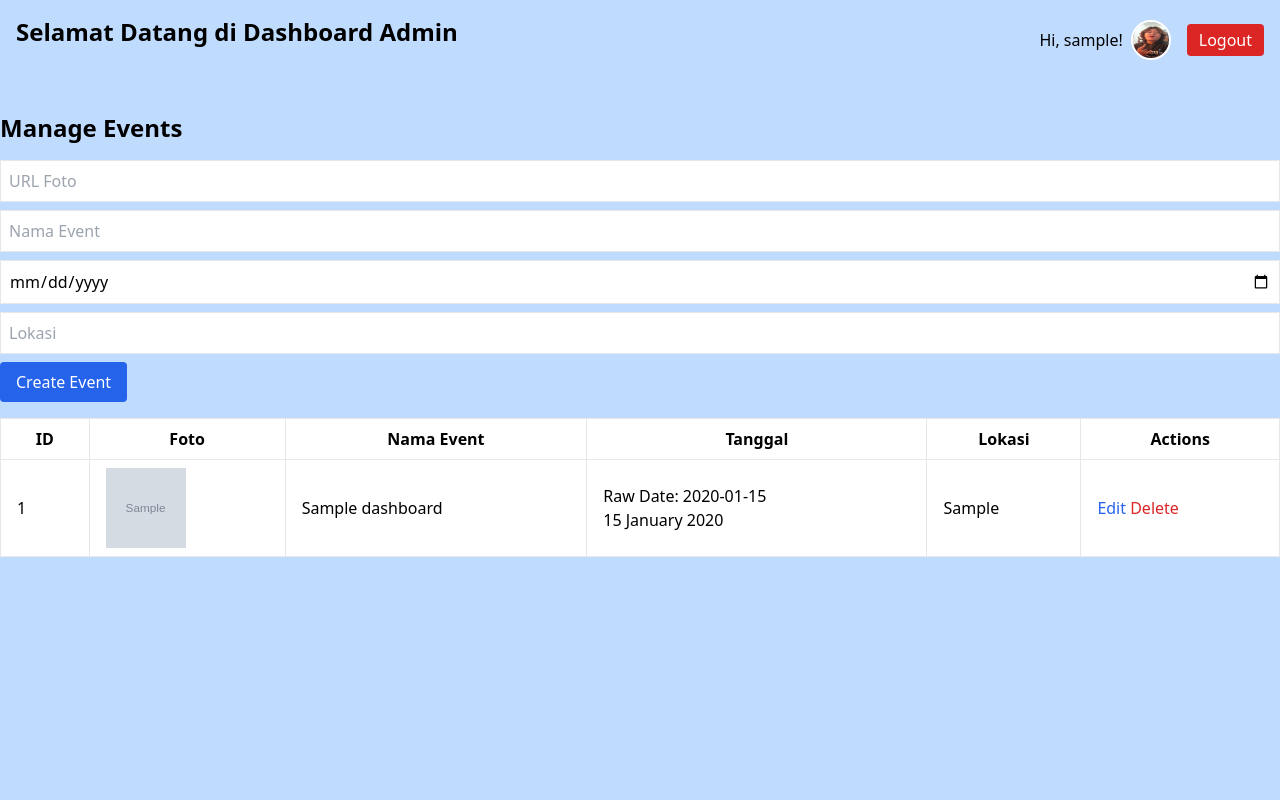
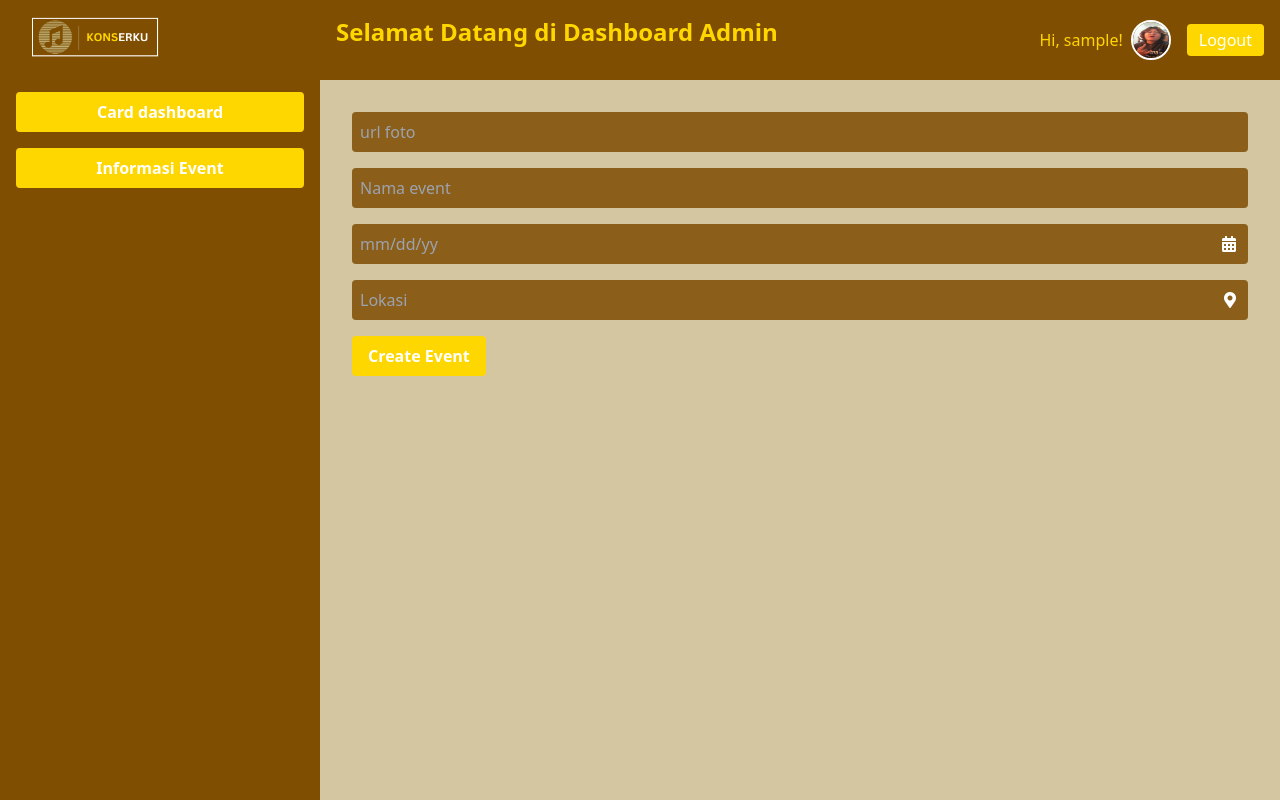
Before and after one commit to stfth04/konserku, a PHP site: page /admin.php in a window 1280 px wide. Run offline with PHP 8.4, Linux system fonts and the light colour scheme; the visitor is signed in with stand-in values (Sample User, id 1); tables that the repository leaves empty hold one stand-in row (values such as "Sample post"); grey boxes marked "Sample" are stand-in pictures; some libraries are stand-ins or nearby versions.

Commit message:
event.php

```diff
--- /dev/null
+++ b/admin/admin.js
@@ -0,0 +1,18 @@
+// ini untuk js nya bagian contener di sebelah kiri
+document
+  .getElementById("card-dashboard-btn")
+  .addEventListener("click", function () {
+    document
+      .getElementById("card-dashboard-content")
+      .classList.remove("hidden");
+    document.getElementById("informasi-event-content").classList.add("hidden");
+  });
+
+document
+  .getElementById("informasi-event-btn")
+  .addEventListener("click", function () {
+    document.getElementById("card-dashboard-content").classList.add("hidden");
+    document
+      .getElementById("informasi-event-content")
+      .classList.remove("hidden");
+  });
--- a/admin/admin.php
+++ b/admin/admin.php
@@ -37,76 +37,93 @@ $stmt = $pdo->query("SELECT * FROM card_dashboard");
 $events = $stmt->fetchAll();
 ?>
 
-<!DOCTYPE html>
-<html lang="id">
+<html lang="en">
  <head>
-    <meta charset="utf-8" />
-    <meta content="width=device-width, initial-scale=1.0" name="viewport" />
-    <title>Dashboard Admin - Konserku.id</title>
-    <link href="https://cdn.jsdelivr.net/npm/tailwindcss@2.2.19/dist/tailwind.min.css" rel="stylesheet" />
+  <meta charset="utf-8"/>
+  <meta content="width=device-width, initial-scale=1.0" name="viewport"/>
+  <title>
+   Admin
+  </title>
+  <script src="https://cdn.tailwindcss.com">
+  </script>
+  <link href="https://cdnjs.cloudflare.com/ajax/libs/font-awesome/5.15.3/css/all.min.css" rel="stylesheet"/>
  </head>
-<body class="bg-blue-200">
-    <nav class="bg-blue p-4 flex justify-between items-center">
+ <body class="bg-[#d3c6a1]">
+  <div class="flex h-screen">
+   <!-- Sidebar -->
+   <div class="bg-[#804E00] w-1/4 p-4">
+    <div class="flex items-center mb-8">
+     <img alt="Logo" class="mr-2" height="50" src="lgo.png" width="55%"/>
+    </div>
+    <nav class="flex flex-col space-y-4">
+     <button class="bg-[#ffd700] text-[#ffffff] font-bold py-2 px-4 rounded" id="card-dashboard-btn">
+      Card dashboard
+     </button>
+     <button class="bg-[#ffd700] text-[#ffffff] font-bold py-2 px-4 rounded" id="informasi-event-btn">
+      Informasi Event
+     </button>
+    </nav>
+   </div>
+   <!-- Main Content -->
+   <div class="flex-1">
+    <!-- Navbar -->
+    <div class="bg-[#804E00] p-4 flex justify-between items-center">
+    <h1 class="text-2xl text-[#ffd700] font-bold mb-4">Selamat Datang di Dashboard Admin</h1>
     <div class="flex items-center">
-            <h1 class="text-2xl font-bold mb-4">Selamat Datang di Dashboard Admin</h1>
+        <span class="text-[#ffd700] mr-2">
+        Hi, <?= isset($_SESSION['username']) ? htmlspecialchars($_SESSION['username']) : 'Admin'; ?>!
+        </span>
+        <img src="ara.jpeg" alt="Profile Picture" class="h-10 w-10 rounded-full border-2 border-white" />
+        <a href="konser/event.php" class="text-white ml-4 bg-[#ffd700] px-3 py-1 rounded hover:bg-[#ffd700]">Logout</a>
         </div>
-        <div class="flex items-center">
-            <span class="text-[#000000] mr-2">Hi, <?= htmlspecialchars($_SESSION['username']); ?>!</span>
-            <img src="ara.jpeg" alt="Profile Picture" class="h-10 w-10 rounded-full border-2 border-white" />
-            <a href="konser/event.php" class="text-white ml-4 bg-red-600 px-3 py-1 rounded hover:bg-red-700">Logout</a>
         </div>
-    </nav>
-    <div class="container mx-auto mt-8">
-        <h2 class="text-2xl font-bold mb-4">Manage Events</h2>
-        <!-- Form untuk menambah atau mengedit event -->
-        <form method="POST" class="mb-4">
-        <input type="hidden" name="id_card" value="<?= isset($event) ? $event['id_card'] : '' ?>">
-            <input type="text" name="foto_card" placeholder="URL Foto" required class="border p-2 mb-2 w-full" value="<?= isset($event) ? $event['foto_card'] : '' ?>">
-            <input type="text" name="nama_event" placeholder="Nama Event" required class="border p-2 mb-2 w-full" value="<?= isset($event) ? $event['nama_event'] : '' ?>">
-            <input type="date" name="tanggal" required class="border p-2 mb-2 w-full" value="<?= isset($event) ? $event['tanggal'] : '' ?>">
-            <input type="text" name="lokasi" placeholder="Lokasi" required class="border p-2 mb-2 w-full" value="<?= isset($event) ? $event['lokasi'] : '' ?>">
-            <button type="submit" name="<?= isset($event) ? 'update' : 'create' ?>" class="bg-blue-600 text-white px-4 py-2 rounded hover:bg-blue-700">
-                <?= isset($event) ? 'Update Event' : 'Create Event' ?>
+    <div class="p-8">
+     <!-- Card Dashboard Content -->
+     <div id="card-dashboard-content">
+      <form class="space-y-4">
+       <input class="w-full p-2 bg-[#8b5e1a] text-white rounded" placeholder="url foto" type="text"/>
+       <input class="w-full p-2 bg-[#8b5e1a] text-white rounded" placeholder="Nama event" type="text"/>
+       <div class="relative">
+        <input class="w-full p-2 bg-[#8b5e1a] text-white rounded" placeholder="mm/dd/yy" type="text"/>
+        <i class="fas fa-calendar-alt absolute right-3 top-3 text-white">
+        </i>
+       </div>
+       <div class="relative">
+        <input class="w-full p-2 bg-[#8b5e1a] text-white rounded" placeholder="Lokasi" type="text"/>
+        <i class="fas fa-map-marker-alt absolute right-3 top-3 text-white">
+        </i>
+       </div>
+       <button class="bg-[#ffd700] text-[#ffffff] font-bold py-2 px-4 rounded">
+        Create Event
        </button>
       </form>
-
-        <!-- Tabel untuk menampilkan daftar event -->
-<!-- Tabel untuk menampilkan daftar event -->
-<table class="min-w-full bg-white border border-gray-300">
-    <thead>
-        <tr>
-            <th class="border px-4 py-2">ID</th>
-            <th class="border px-4 py-2">Foto</th>
-            <th class="border px-4 py-2">Nama Event</th>
-            <th class="border px-4 py-2">Tanggal</th>
-            <th class="border px-4 py-2">Lokasi</th>
-            <th class="border px-4 py-2">Actions</th>
-        </tr>
-    </thead>
-    <tbody>
-        <?php foreach ($events as $event): ?>
-            <tr>
-                <td class="border px-4 py-2"><?= $event['id_card'] ?></td>
-                <td class="border px-4 py-2"><img src="<?= htmlspecialchars($event['foto_card']) ?>" alt="Event Image" class="h-20 w-20 object-cover" /></td>
-                <td class="border px-4 py-2"><?= htmlspecialchars($event['nama_event']) ?></td>
-                <td class="border px-4 py-2">
-                <?php
-                    // Debugging: Tampilkan nilai tanggal
-                    echo "Raw Date: " . htmlspecialchars($event['tanggal']) . "<br>";
-
-                    // Mengonversi tanggal ke format yang diinginkan
-                    $tanggal = new DateTime($event['tanggal']);
-                    echo $tanggal->format('d F Y'); // Format: Hari, Tanggal Bulan Tahun
-                    ?>
-                </td>
-                <td class="border px-4 py-2"><?= htmlspecialchars($event['lokasi']) ?></td>
-                <td class="border px-4 py-2">
-                    <a href="?edit=<?= $event['id_card'] ?>" class="text-blue-600 hover:underline">Edit</a>
-                    <a href="?delete=<?= $event['id_card'] ?>" class="text-red-600 hover:underline">Delete</a>
-                </td>
-            </tr>
-        <?php endforeach; ?>
-    </tbody>
-</table>
+     </div>
+     <!-- Informasi Event Content -->
+     <div class="hidden" id="informasi-event-content">
+      <form class="space-y-4">
+       <input class="w-full p-2 bg-[#8b5e1a] text-white rounded" placeholder="url foto" type="text"/>
+       <input class="w-full p-2 bg-[#8b5e1a] text-white rounded" placeholder="Nama event" type="text"/>
+       <div class="relative">
+        <input class="w-full p-2 bg-[#8b5e1a] text-white rounded" placeholder="mm/dd/yy" type="text"/>
+        <i class="fas fa-calendar-alt absolute right-3 top-3 text-white">
+        </i>
+       </div>
+       <div class="relative">
+        <input class="w-full p-2 bg-[#8b5e1a] text-white rounded" placeholder="Lokasi" type="text"/>
+        <i class="fas fa-map-marker-alt absolute right-3 top-3 text-white">
+        </i>
+       </div>
+       <textarea class="w-full p-2 bg-[#8b5e1a] text-white rounded" placeholder="Deskripsi" rows="3"></textarea>
+       <input class="w-full p-2 bg-[#8b5e1a] text-white rounded" placeholder="Lineup" type="text"/>
+       <input class="w-full p-2 bg-[#8b5e1a] text-white rounded" placeholder="Venue" type="text"/>
+       <button class="bg-[#ffd700] text-[#ffffff] font-bold py-2 px-4 rounded">
+        Create Event
+       </button>
+      </form>
+     </div>
+    </div>
+   </div>
+  </div>
+  <script src="admin.js"></script>
  </body>
 </html>
--- a/event.css
+++ b/event.css
@@ -10,8 +10,8 @@
 }
 
 .button-title {
-  background-color: #ffd700;
-  color: white;
+  background-color: #804e00;
+  color: #ffd700;
   padding: 10px 15px;
   border: none;
   border-radius: 10px;
```
Also changed, not shown: event.php (+9 -8 lines), admin/lgo.png (added). Lines whose indentation alone changed are shown as unchanged.
